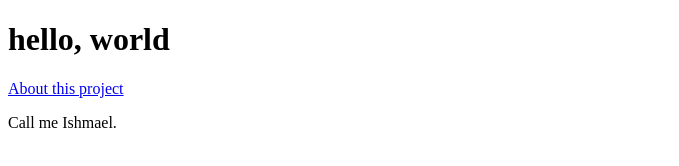
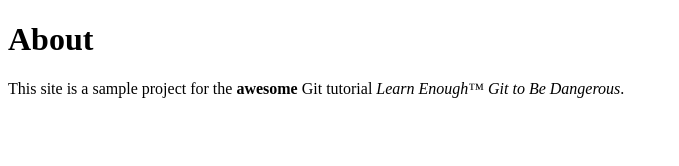
Before and after one commit to Abills23/Initialize-Repository, a plain HTML site: page about.html in a window 1280 px wide. Shown: the whole page, without its empty margins (0-679 px from the left). Drawn offline with Linux system fonts and the light colour scheme.

Commit message:
updates to files

```diff
--- a/about.html
+++ b/about.html
@@ -1,9 +1,13 @@
 <!DOCTYPE html>
 <html>
 <head>
-<title>A whale of a greeting</title>
+    <title>About Us</title>
 </head>
 <body>
-<h1>hello, world</h1>
-<a href="about.html">About this project</a>
-<p>Call me Ishmael.</p>
+    <h1>About</h1>
+    <p>
+        This site is a sample project for the <strong>awesome</strong> Git
+        tutorial <em>Learn Enough™ Git to Be Dangerous</em>.
+    </p>
+</body>
+</html>
```
Also changed, not shown: index.html (+1 -1 lines).
